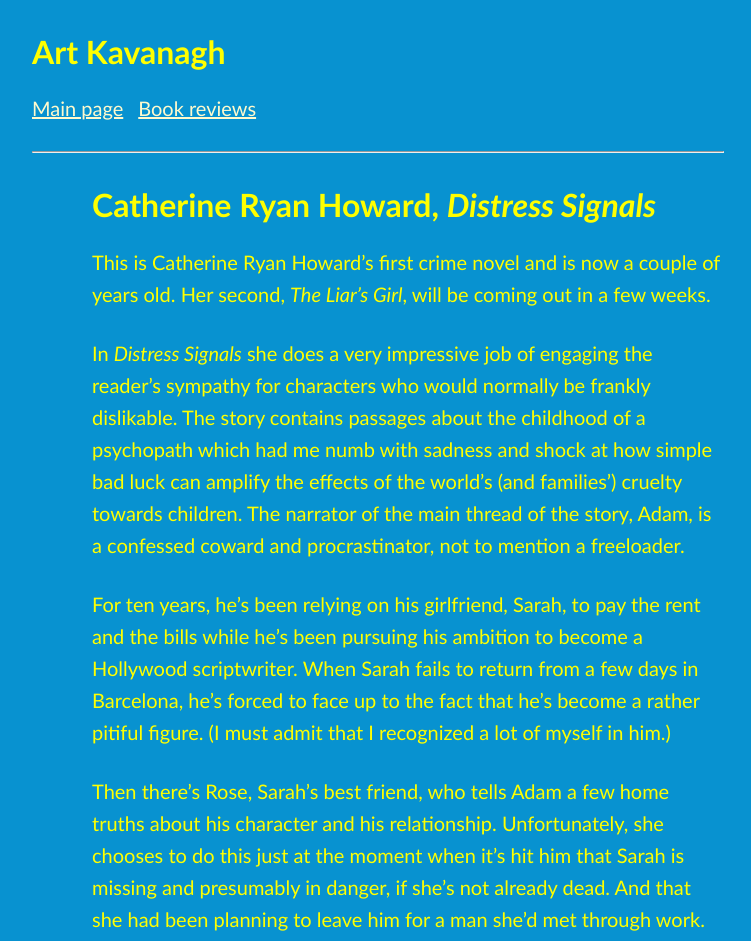
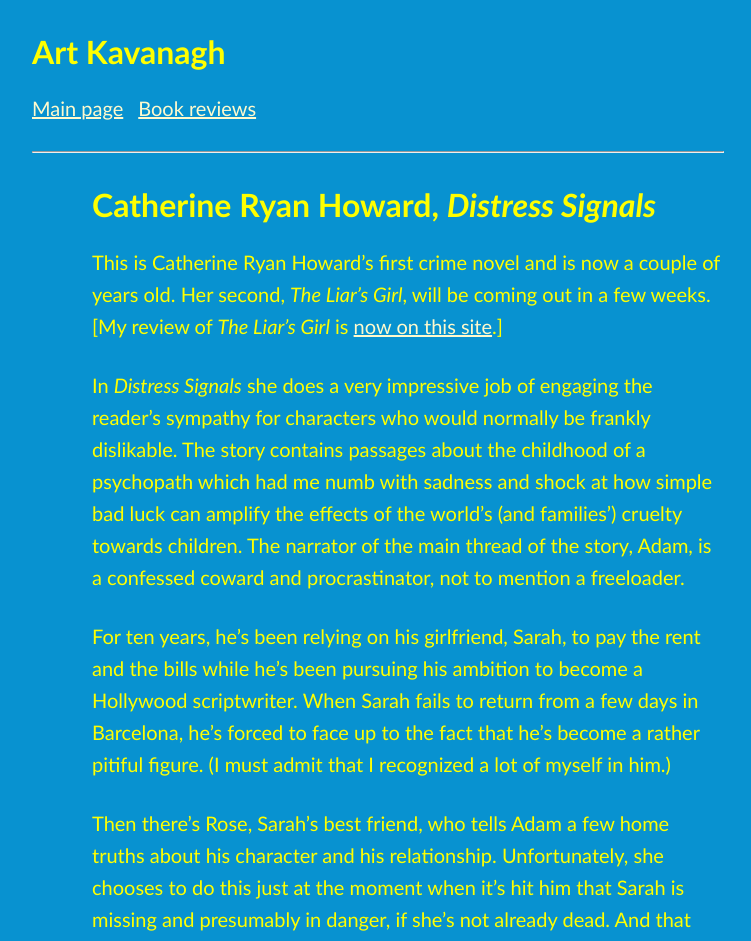
Before and after one commit to artkavanagh/github.io, a Jekyll site: the page distress-signals-review.html, which Jekyll copies as it is, in a window 1280 px wide. Shown: the top 941 px of the page, without its empty margins (232-983 px from the left). Built offline with Jekyll 4.4.1, drawn with Linux system fonts in a browser that asks for light colours.

Commit message:
Update distress-signals-review.html

```diff
--- a/distress-signals-review.html
+++ b/distress-signals-review.html
@@ -8,7 +8,7 @@
 <hr>
 </header>
 <H1>Catherine Ryan Howard, <cite>Distress Signals</cite></h1>
-<p>This is Catherine Ryan Howard’s first crime novel and is now a couple of years old. Her second, <cite>The Liar’s Girl</cite>, will be coming out in a few weeks.</p>
+<p>This is Catherine Ryan Howard’s first crime novel and is now a couple of years old. Her second, <cite>The Liar’s Girl</cite>, will be coming out in a few weeks. [My review of <cite>The Liar’s Girl</cite> is <a href="https://www.artkavanagh.ie/the-liars-girl.review.html">now on this site</a>.]</p>
 <p>In <cite>Distress Signals</cite> she does a very impressive job of engaging the reader’s sympathy for characters who would normally be frankly dislikable. The story contains passages about the childhood of a psychopath which had me numb with sadness and shock at how simple bad luck can amplify the effects of the world’s (and families’) cruelty towards children. The narrator of the main thread of the story, Adam, is a confessed coward and procrastinator, not to mention a freeloader.</p>
 <p>For ten years, he’s been relying on his girlfriend, Sarah, to pay the rent and the bills while he’s been pursuing his ambition to become a Hollywood scriptwriter. When Sarah fails to return from a few days in Barcelona, he’s forced to face up to the fact that he’s become a rather pitiful figure. (I must admit that I recognized a lot of myself in him.)</p>
 <p>Then there’s Rose, Sarah’s best friend, who tells Adam a few home truths about his character and his relationship. Unfortunately, she chooses to do this just at the moment when it’s hit him that Sarah is missing and presumably in danger, if she’s not already dead. And that she had been planning to leave him for a man she’d met through work.</p>
```
